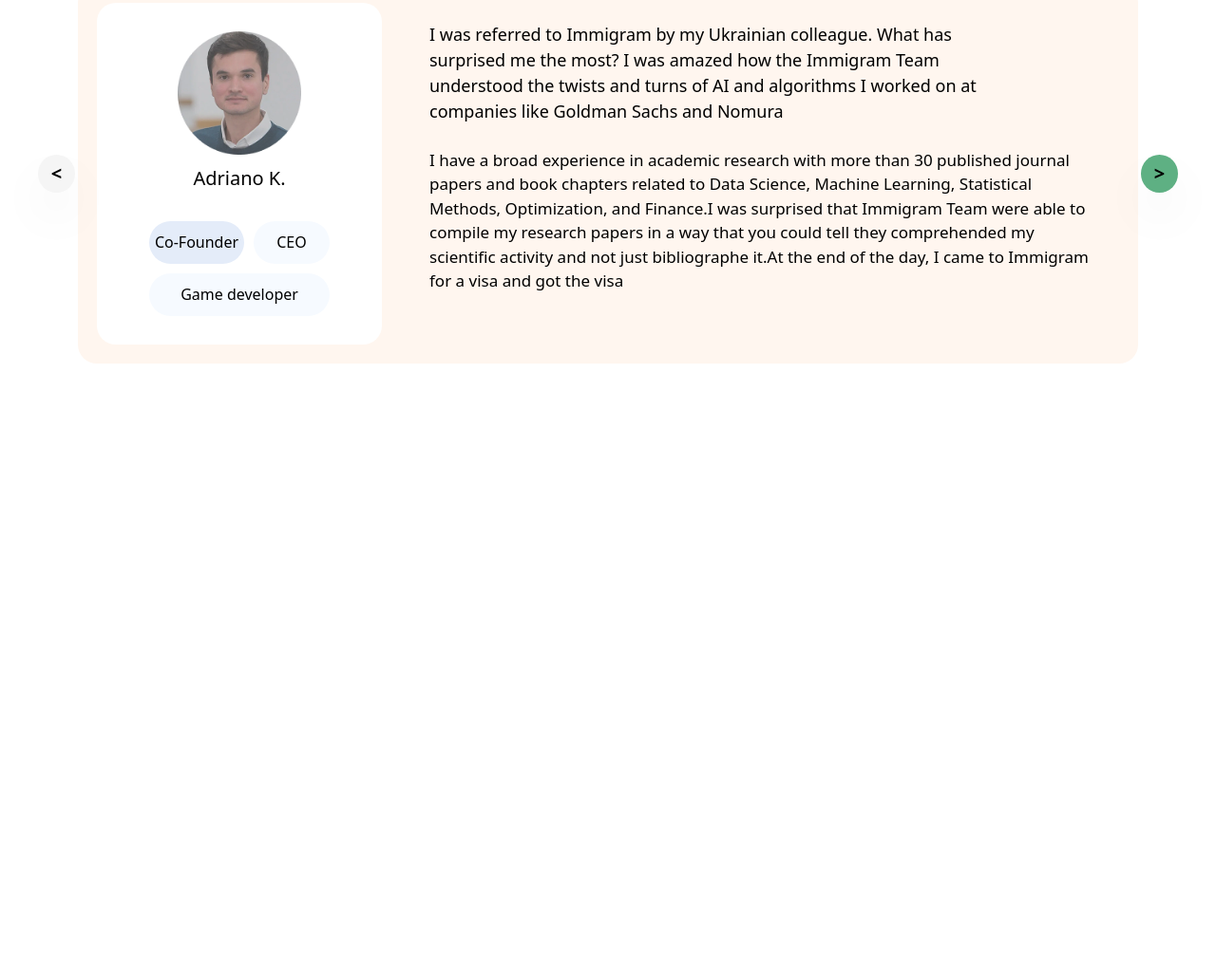
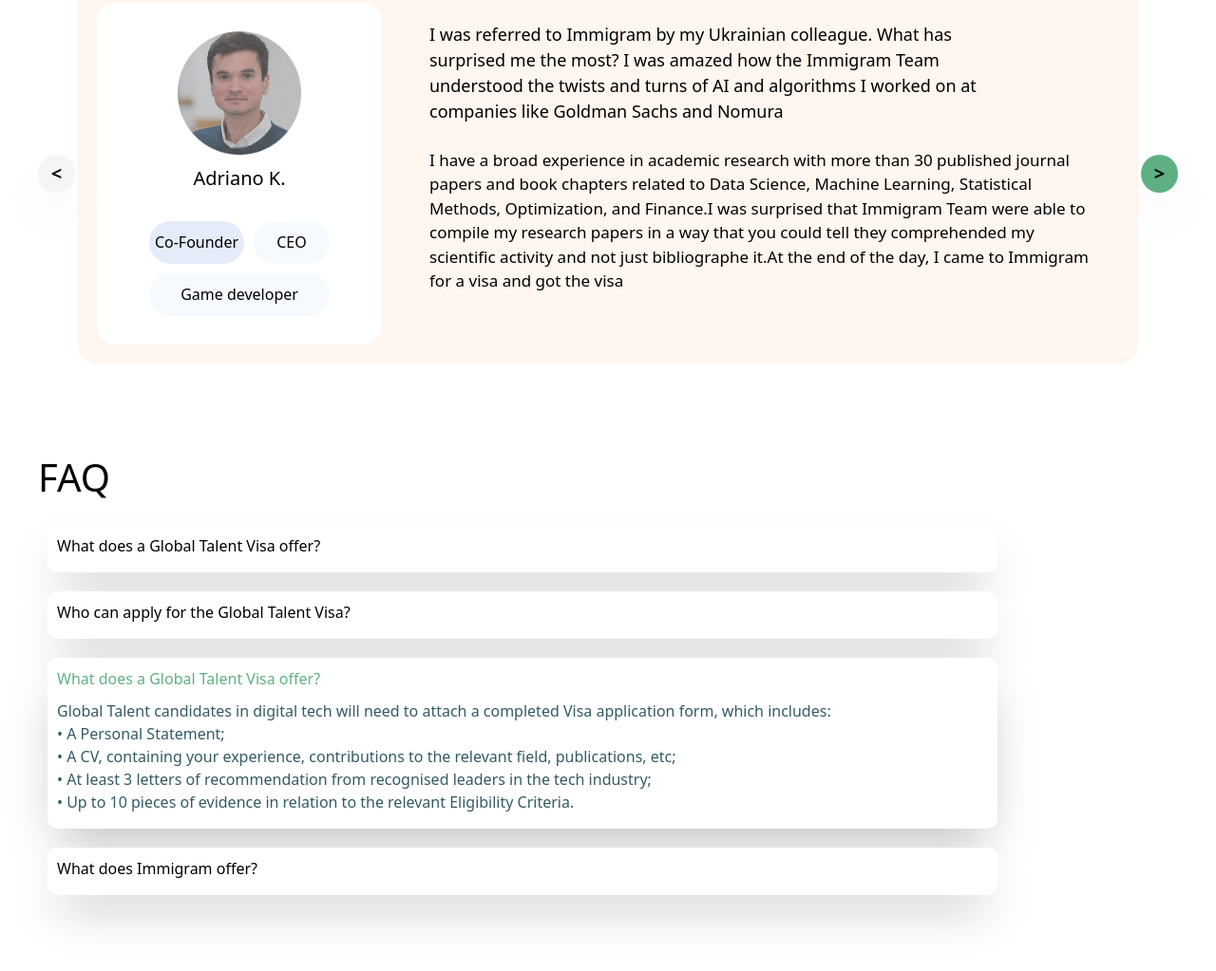
Before and after one commit to DBilol228/Week3Day3, a website: page index.html in a window 1280 px wide. Shown: the part 4597-5620 px from the top of the page at 95% size. Before the commit the page ends 5030 px from the top, so only its background shows below. Drawn offline with Linux system fonts and the light colour scheme.

Commit message:
section 7

```diff
--- a/index.html
+++ b/index.html
@@ -376,5 +376,43 @@
             </div>
         </div>
     </div>
+
+    <div class="hidden lg:block max-w-[1200px] m-auto">
+        <div class="w-[100%] h-[570px] mt-[20px]">
+            <p class="text-[black] text-[40px] font-medium pt-[20px]">FAQ</p>
+            <div class="bg-[white] shadow-2xl w-[1000px] h-[50px] rounded-[10px] ml-[10px] mt-[20px]">
+                <p class="pt-[10px] ml-[10px]">What does a Global Talent Visa offer?</p>
+            </div>
+            <div class="bg-[white] shadow-2xl w-[1000px] h-[50px] rounded-[10px] ml-[10px] mt-[20px]">
+                <p class="pt-[10px] ml-[10px]">Who can apply for the Global Talent Visa?</p>
+            </div>
+            <div class="bg-[white] shadow-2xl w-[1000px] h-[180px] rounded-[10px] ml-[10px] mt-[20px]">
+                <p class="text-[#5EB083] pt-[10px] ml-[10px]">What does a Global Talent Visa offer?</p>
+                <p class="text-[#325B65] pt-[10px] ml-[10px]">Global Talent candidates in digital tech will need to attach a completed Visa application form, which includes:<br>• A Personal Statement;<br>• A CV, containing your experience, contributions to the relevant field, publications, etc;<br>• At least 3 letters of recommendation from recognised leaders in the tech industry;<br>• Up to 10 pieces of evidence in relation to the relevant Eligibility Criteria.</p>
+            </div>
+            <div class="bg-[white] shadow-2xl w-[1000px] h-[50px] rounded-[10px] ml-[10px] mt-[20px]">
+                <p class="pt-[10px] ml-[10px]">What does Immigram offer?</p>
+            </div>
+        </div>
+    </div>
+
+    <div class="lg:hidden max-w-[500px] m-auto">
+        <div class="w-[100%] h-[900px] bg-[#FFBB8A]">
+            <p class="text-[black] text-[40px] font-medium pt-[20px] ml-[20px]">FAQ</p>
+            <div class="bg-[white] shadow-2xl w-[300px] h-[80px] rounded-[10px] ml-[10px] mt-[20px]">
+                <p class="pt-[10px] ml-[10px]">What does a Global Talent<br>Visa offer?</p>
+            </div>
+            <div class="bg-[white] shadow-2xl w-[300px] h-[80px] rounded-[10px] ml-[10px] mt-[20px]">
+                <p class="pt-[10px] ml-[10px]">Who can apply for the<br>Global Talent Visa?</p>
+            </div>
+            <div class="bg-[white] shadow-2xl w-[300px] h-[400px] rounded-[10px] ml-[10px] mt-[20px]">
+                <p class="text-[#5EB083] pt-[10px] ml-[10px]">What does a Global Talent<br>Visa offer?</p>
+                <p class="text-[#325B65] pt-[10px] ml-[10px]">Global Talent candidates in digital<br>tech will need to attach a<br>completed Visa application form,<br>which includes:<br>• A Personal Statement;<br>• A CV, containing your experience, contributions to the relevant field, publications, etc;<br>• At least 3 letters of recommendation from recognised leaders in the tech industry;<br>• Up to 10 pieces of evidence in relation to the relevant Eligibility Criteria.</p>
+            </div>
+            <div class="bg-[white] shadow-2xl w-[300px] h-[80px] rounded-[10px] ml-[10px] mt-[20px]">
+                <p class="pt-[10px] ml-[10px]">What does Immigram<br>offer?</p>
+            </div>
+        </div>
+    </div>
 </body>
 </html>
```
Also changed, not shown: src/output.css.
